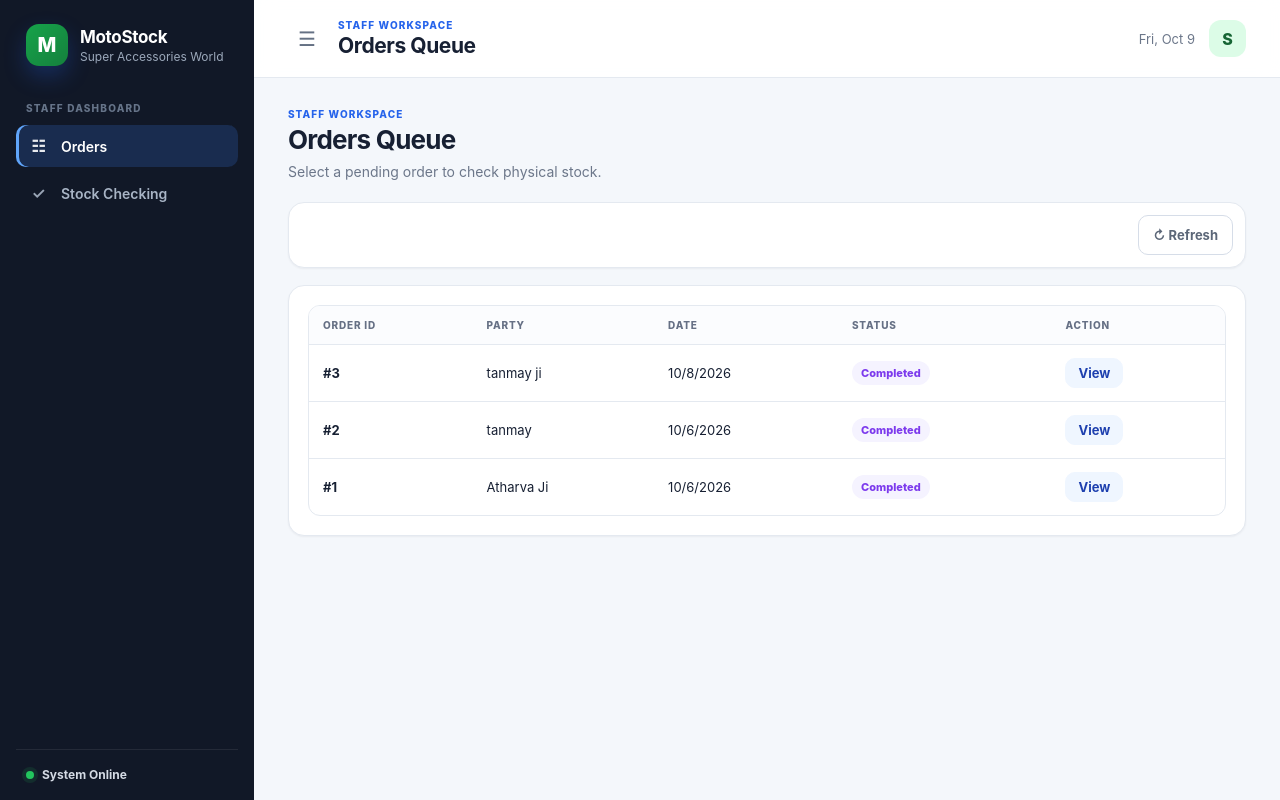
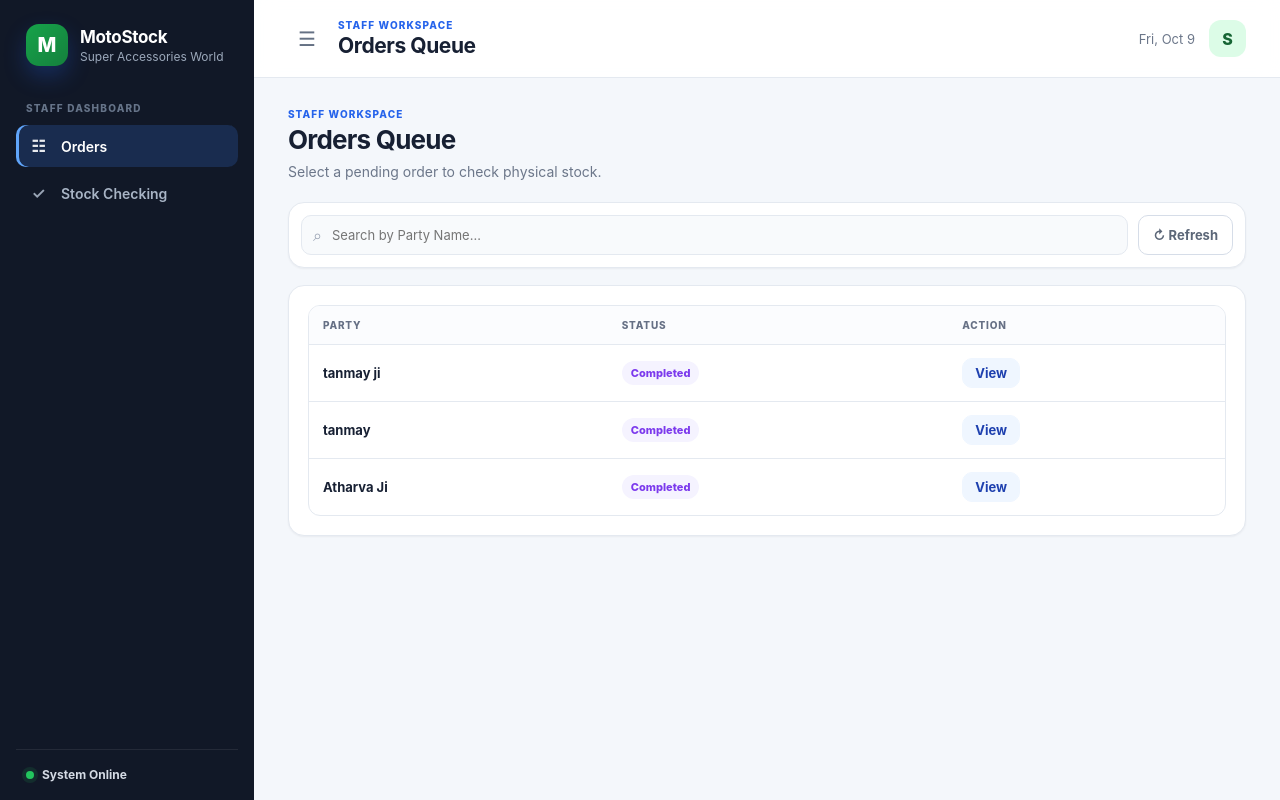
Before and after one commit to Atharva1612/super-accessories-world-indore, a Flask app: page /staff/accessories in a window 1280 px wide. Run offline with Flask 3, Linux system fonts and the light colour scheme; data comes from the database, SQL or seed files in the repository; both versions use the stored data as it was after the commit.

Commit message:
fix party add karne se pehle

```diff
--- a/app.py
+++ b/app.py
@@ -35,15 +35,14 @@ def init_db():
             FOREIGN KEY (shop_id) REFERENCES shops (id)
         )''')
 
+        # SCHEMA UPDATED: Removed category, combined purchase/selling price into 'price'
         cursor.execute('''CREATE TABLE IF NOT EXISTS parts (
             id INTEGER PRIMARY KEY AUTOINCREMENT,
             shop_id INTEGER NOT NULL,
             name TEXT NOT NULL,
             part_code TEXT NOT NULL,
-            category TEXT NOT NULL,
             quantity INTEGER NOT NULL CHECK (quantity >= 0),
-            purchase_price REAL NOT NULL CHECK (purchase_price >= 0),
-            selling_price REAL NOT NULL CHECK (selling_price >= 0),
+            price REAL NOT NULL CHECK (price >= 0),
             FOREIGN KEY (shop_id) REFERENCES shops (id),
             UNIQUE(shop_id, part_code)
         )''')
@@ -171,10 +170,9 @@ def api_parts():
         data = request.json
         try:
             db.execute('''
-                INSERT INTO parts (shop_id, name, part_code, category, quantity, purchase_price, selling_price)
-                VALUES (?, ?, ?, ?, ?, ?, ?)
-            ''', (shop_id, data['name'], data['part_code'], data['category'],
-                  int(data['quantity']), float(data['purchase_price']), float(data['selling_price'])))
+                INSERT INTO parts (shop_id, name, part_code, quantity, price)
+                VALUES (?, ?, ?, ?, ?)
+            ''', (shop_id, data['name'], data['part_code'], int(data['quantity']), float(data['price'])))
             db.commit()
             return jsonify({'success': True})
         except sqlite3.IntegrityError:
@@ -197,10 +195,9 @@ def api_part_detail(part_id):
         data = request.json
         try:
             db.execute('''
-                UPDATE parts SET name=?, part_code=?, category=?, quantity=?, purchase_price=?, selling_price=?
+                UPDATE parts SET name=?, part_code=?, quantity=?, price=?
                 WHERE id = ? AND shop_id = ?
-            ''', (data['name'], data['part_code'], data['category'],
-                  int(data['quantity']), float(data['purchase_price']), float(data['selling_price']), part_id, shop_id))
+            ''', (data['name'], data['part_code'], int(data['quantity']), float(data['price']), part_id, shop_id))
             db.commit()
             return jsonify({'success': True})
         except sqlite3.IntegrityError:
@@ -310,25 +307,21 @@ def api_staff_orders(shop_slug):
                 avail_qty = int(item['available_qty'])
                 item_id = item['item_id']
 
-                # Retrieve the specific part ID for stock deduction
                 oi = cursor.execute("SELECT part_id FROM order_items WHERE id = ? AND order_id = ?", (item_id, order_id)).fetchone()
                 if not oi:
                     continue
 
                 part_id = oi['part_id']
 
-                # Update the order line item remarks and quantity
                 cursor.execute('''
                     UPDATE order_items
                     SET available_qty = ?, remarks = ?
                     WHERE id = ?
                 ''', (avail_qty, item.get('remarks', ''), item_id))
 
-                # Automatically deduct from inventory stock
                 if avail_qty > 0:
                     cursor.execute("UPDATE parts SET quantity = quantity - ? WHERE id = ?", (avail_qty, part_id))
 
-            # Change status directly to Completed
             cursor.execute("UPDATE orders SET status = 'Completed' WHERE id = ?", (order_id,))
             db.commit()
             return jsonify({'success': True})
--- a/static/script.js
+++ b/static/script.js
@@ -2,6 +2,7 @@
 let inventory = [];
 let orderDraftItems = [];
 let currentStaffOrder = null;
+let staffOrdersList = []; // Added to store and filter staff orders
 
 // --- MOBILE SIDEBAR TOGGLE ---
 const body = document.body;
@@ -75,7 +76,7 @@ function renderInventory(data) {
 
     document.getElementById('inventoryCount').innerText = `${data.length} items`;
     if (data.length === 0) {
-        tbody.innerHTML = `<tr class="empty-row"><td colspan="6">No inventory items found.</td></tr>`;
+        tbody.innerHTML = `<tr class="empty-row"><td colspan="5">No inventory items found.</td></tr>`;
         return;
     }
 
@@ -85,9 +86,8 @@ function renderInventory(data) {
             <tr>
                 <td><strong>${part.part_code}</strong></td>
                 <td>${part.name}</td>
-                <td>${part.category}</td>
                 <td style="${stockStyle}">${part.quantity}</td>
-                <td>₹${part.selling_price.toFixed(2)}</td>
+                <td>₹${part.price.toFixed(2)}</td>
                 <td style="display:flex; gap: 8px;">
                     <button class="ghost-button" style="padding: 5px 10px; min-height:0;" onclick='editItem(${JSON.stringify(part).replace(/'/g, "&apos;")})'>Edit</button>
                     <button class="ghost-button" style="padding: 5px 10px; min-height:0; color:var(--red); border-color:var(--red-soft);" onclick='deleteItem(${part.id})'>Del</button>
@@ -97,10 +97,15 @@ function renderInventory(data) {
     });
 }
 
+function generatePartCode() {
+    return 'PRT-' + Math.random().toString(36).substring(2, 6).toUpperCase() + Math.floor(100 + Math.random() * 900);
+}
+
 const itemModal = 'itemModalBackdrop';
 document.getElementById('openAddItemButton')?.addEventListener('click', () => {
     document.getElementById('itemForm').reset();
     document.getElementById('itemId').value = '';
+    document.getElementById('itemPartCode').value = generatePartCode();
     document.getElementById('itemModalTitle').innerText = 'Add Item';
     openModal(itemModal);
 });
@@ -117,10 +122,8 @@ function editItem(part) {
     document.getElementById('itemId').value = part.id;
     document.getElementById('itemPartCode').value = part.part_code;
     document.getElementById('itemName').value = part.name;
-    document.getElementById('itemCategory').value = part.category;
     document.getElementById('itemQuantity').value = part.quantity;
-    document.getElementById('itemPurchase').value = part.purchase_price;
-    document.getElementById('itemSelling').value = part.selling_price;
+    document.getElementById('itemPrice').value = part.price;
     document.getElementById('itemModalTitle').innerText = 'Edit Item';
     openModal(itemModal);
 }
@@ -131,10 +134,8 @@ document.getElementById('itemForm')?.addEventListener('submit', async (e) => {
     const payload = {
         part_code: document.getElementById('itemPartCode').value,
         name: document.getElementById('itemName').value,
-        category: document.getElementById('itemCategory').value,
         quantity: document.getElementById('itemQuantity').value,
-        purchase_price: document.getElementById('itemPurchase').value,
-        selling_price: document.getElementById('itemSelling').value
+        price: document.getElementById('itemPrice').value
     };
 
     try {
@@ -161,7 +162,7 @@ async function deleteItem(id) {
 }
 
 
-// --- 2. ADMIN ORDER CREATION (SEARCHABLE DROPDOWN INTEGRATION) ---
+// --- 2. ADMIN ORDER CREATION (SEARCHABLE DROPDOWN) ---
 async function fetchInventoryForDropdown() {
     if (inventory.length === 0) {
         const res = await fetch('/api/parts');
@@ -187,9 +188,9 @@ function renderPartSearchMenu(items) {
         const btn = document.createElement('button');
         btn.type = 'button';
         btn.className = 'searchable-item-option';
-        btn.innerHTML = `<strong>${p.part_code} - ${p.name}</strong><small>Stock: ${p.quantity} | ₹${p.selling_price.toFixed(2)}</small>`;
+        btn.innerHTML = `<strong>${p.name}</strong><small>Stock: ${p.quantity} | ₹${p.price.toFixed(2)}</small>`;
         btn.onclick = () => {
-            document.getElementById('partSearchInput').value = `${p.part_code} - ${p.name}`;
+            document.getElementById('partSearchInput').value = p.name;
             document.getElementById('selectedPartId').value = p.id;
             document.getElementById('partSearchContainer').classList.remove('open');
         };
@@ -235,12 +236,17 @@ document.getElementById('addOrderLineButton')?.addEventListener('click', () => {
 
     const part = inventory.find(p => p.id == partId);
 
+    if (reqQty > part.quantity) {
+        return showToast(`Cannot add ${reqQty}. Only ${part.quantity} available in stock.`, 'error');
+    }
+
     orderDraftItems.push({
         part_id: part.id,
         part_code: part.part_code,
         name: part.name,
         requested_qty: reqQty,
-        selling_price: part.selling_price
+        price: part.price,
+        discount: 0
     });
 
     document.getElementById('partSearchInput').value = '';
@@ -251,6 +257,13 @@ document.getElementById('addOrderLineButton')?.addEventListener('click', () => {
 });
 
 function removeDraftLine(idx) { orderDraftItems.splice(idx, 1); renderDraft(); }
+
+function updateDiscount(idx, val) {
+    let discount = parseFloat(val);
+    if (isNaN(discount) || discount < 0) discount = 0;
+    orderDraftItems[idx].discount = discount;
+    renderDraft();
+}
 
 function renderDraft() {
     const tbody = document.getElementById('orderDraftBody');
@@ -268,14 +281,16 @@ function renderDraft() {
     let grandTotal = 0;
 
     orderDraftItems.forEach((i, idx) => {
-        const lineTotal = i.requested_qty * i.selling_price;
+        const lineTotal = Math.max(0, (i.requested_qty * i.price) - i.discount);
         grandTotal += lineTotal;
         tbody.innerHTML += `
             <tr>
-                <td><strong>${i.part_code}</strong></td>
-                <td>${i.name}</td>
-                <td>₹${i.selling_price.toFixed(2)}</td>
+                <td><strong>${i.name}</strong></td>
+                <td>₹${i.price.toFixed(2)}</td>
                 <td>${i.requested_qty}</td>
+                <td>
+                    <input type="number" class="searchable-item-input" style="width: 80px; padding: 0 8px; height: 32px;" min="0" value="${i.discount}" onchange="updateDiscount(${idx}, this.value)">
+                </td>
                 <td><strong>₹${lineTotal.toFixed(2)}</strong></td>
                 <td><button type="button" class="ghost-button" style="color:var(--red); padding:5px; min-height:0;" onclick="removeDraftLine(${idx})">X</button></td>
             </tr>
@@ -349,13 +364,17 @@ async function fetchStaffOrders() {
     try {
         const endpoint = window.APP_MODE === 'staff' ? `/api/staff/${window.SHOP_SLUG}/orders` : `/api/orders`;
         const res = await fetch(endpoint);
-        const orders = await res.json();
+        staffOrdersList = await res.json();
+        renderStaffOrders(staffOrdersList);
+    } catch (e) { }
+}
 
+function renderStaffOrders(orders) {
     const tbody = document.getElementById('staffOrdersBody');
     if (!tbody) return;
     tbody.innerHTML = '';
     if (orders.length === 0) {
-            tbody.innerHTML = `<tr class="empty-row"><td colspan="5">No pending orders.</td></tr>`;
+        tbody.innerHTML = `<tr class="empty-row"><td colspan="3">No orders found.</td></tr>`;
         return;
     }
 
@@ -367,18 +386,24 @@ async function fetchStaffOrders() {
 
         tbody.innerHTML += `
             <tr>
-                    <td><strong>#${o.id}</strong></td>
-                    <td>${o.customer_name}</td>
-                    <td>${new Date(o.created_at).toLocaleDateString()}</td>
+                <td><strong>${o.customer_name}</strong></td>
                 <td><span class="status-badge ${badgeClass}">${o.status}</span></td>
                 <td>${actionBtn}</td>
             </tr>
         `;
     });
-    } catch (e) { }
 }
 
 document.getElementById('refreshStaffOrdersButton')?.addEventListener('click', fetchStaffOrders);
+
+document.getElementById('staffOrderSearch')?.addEventListener('input', (e) => {
+    const q = e.target.value.toLowerCase();
+    const filtered = staffOrdersList.filter(o =>
+        o.customer_name.toLowerCase().includes(q) ||
+        o.id.toString().includes(q)
+    );
+    renderStaffOrders(filtered);
+});
 
 function openStaffOrder(order) {
     currentStaffOrder = order;
@@ -428,7 +453,6 @@ function openStaffOrder(order) {
 document.getElementById('staffCheckingForm')?.addEventListener('submit', async (e) => {
     e.preventDefault();
     if (!currentStaffOrder) return;
-    if (!confirm('Complete order and permanently deduct these quantities from master inventory?')) return;
 
     const rows = document.querySelectorAll('#staffOrderItemsBody tr');
     const updates = Array.from(rows).map(r => ({
--- a/static/style.css
+++ b/static/style.css
@@ -470,6 +470,11 @@ textarea:focus-visible {
     text-align: center;
     color: var(--muted-2);
     padding: 32px 18px;
+}
+
+/* Specific Staff Table Constraint */
+.staff-queue-table {
+    min-width: 100%;
 }
 
 /* BUTTONS & ACTIONS */
--- a/templates/index.html
+++ b/templates/index.html
@@ -253,15 +253,14 @@
                                     <tr>
                                         <th>Code</th>
                                         <th>Item Name</th>
-                                        <th>Category</th>
                                         <th>Quantity Available</th>
-                                        <th>Selling Price</th>
+                                        <th>Price</th>
                                         <th>Actions</th>
                                     </tr>
                                 </thead>
                                 <tbody id="inventoryBody">
                                     <tr class="empty-row">
-                                        <td colspan="6">Loading inventory…</td>
+                                        <td colspan="5">Loading inventory…</td>
                                     </tr>
                                 </tbody>
                             </table>
@@ -306,12 +305,11 @@
                             </div>
 
                             <div class="form-grid two-col" style="margin-bottom: 15px;">
-                                <!-- CUSTOM SEARCHABLE DROPDOWN -->
                                 <label class="field-label" style="position: relative; z-index: 10;">
                                     <span>Search & Select Part</span>
                                     <div class="searchable-item" id="partSearchContainer">
                                         <input type="text" id="partSearchInput" class="searchable-item-input"
-                                            placeholder="Search by name or code..." autocomplete="off">
+                                            placeholder="Search by name..." autocomplete="off">
                                         <input type="hidden" id="selectedPartId">
                                         <div class="searchable-item-menu" id="partSearchMenu">
                                             <!-- Populated by JS -->
@@ -377,25 +375,26 @@
                     </div>
 
                     <div class="toolbar-card">
-                        <button class="ghost-button" id="refreshStaffOrdersButton" type="button"
-                            style="margin-left: auto;">↻ Refresh</button>
+                        <div class="search-box large-search">
+                            <span>⌕</span>
+                            <input id="staffOrderSearch" type="search" placeholder="Search by Party Name…">
+                        </div>
+                        <button class="ghost-button" id="refreshStaffOrdersButton" type="button">↻ Refresh</button>
                     </div>
 
                     <section class="panel-card">
                         <div class="table-wrap">
-                            <table class="data-table">
+                            <table class="data-table staff-queue-table">
                                 <thead>
                                     <tr>
-                                        <th>Order ID</th>
                                         <th>Party</th>
-                                        <th>Date</th>
                                         <th>Status</th>
                                         <th>Action</th>
                                     </tr>
                                 </thead>
                                 <tbody id="staffOrdersBody">
                                     <tr class="empty-row">
-                                        <td colspan="5">Loading orders…</td>
+                                        <td colspan="3">Loading orders…</td>
                                     </tr>
                                 </tbody>
                             </table>
```
Also changed, not shown: other parts of templates/index.html (+11 -14 lines), shop.db (added). Lines whose indentation alone changed are shown as unchanged.
